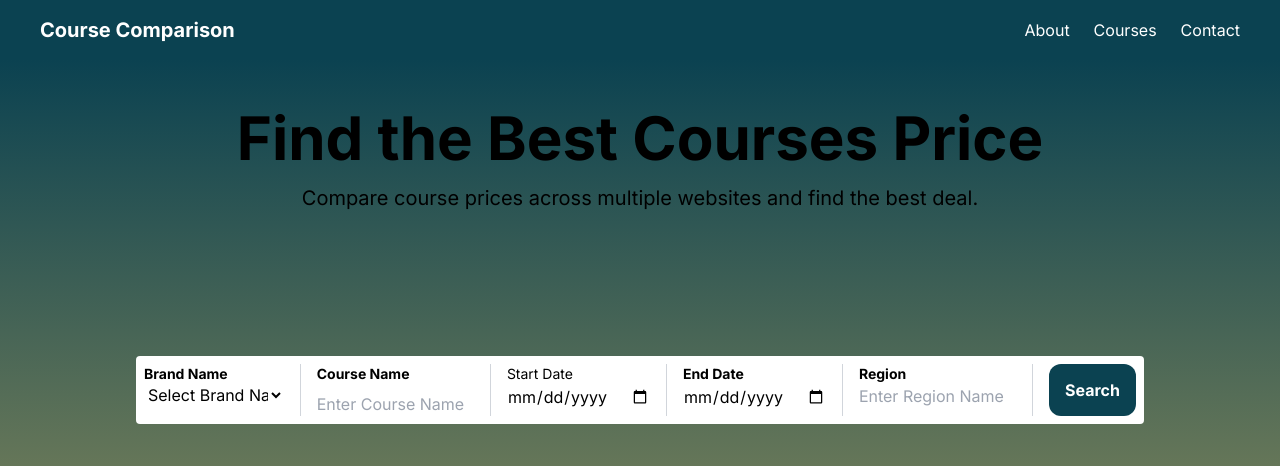
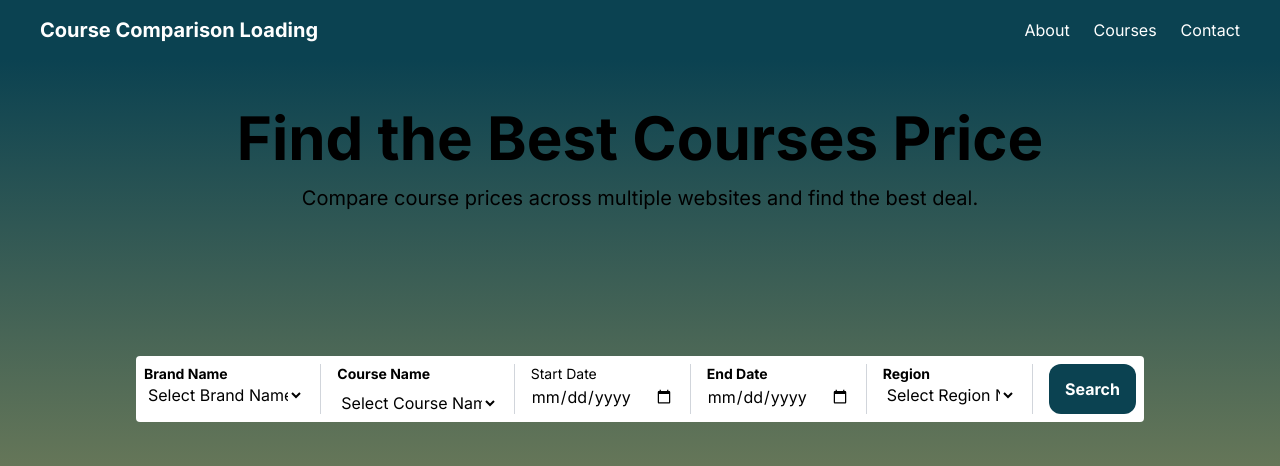
Before and after one commit to Sharandeep-Sandhu/cscanner, a Next.js app: page / in a window 1280 px wide. Shown: the top 466 px of the page. Built offline with nearby package versions, Linux system fonts and the light colour scheme; no server answers.

Commit message:
changed 5 files

```diff
--- a/package.json
+++ b/package.json
@@ -12,10 +12,14 @@
     "@radix-ui/react-icons": "^1.3.0",
     "@radix-ui/react-label": "^2.0.2",
     "@radix-ui/react-slot": "^1.0.2",
+    "body-parser": "^1.20.2",
     "class-variance-authority": "^0.7.0",
     "clsx": "^2.1.1",
+    "express": "^4.19.2",
     "lucide-react": "^0.383.0",
+    "mongoose": "^8.4.1",
     "next": "^14.2.3",
+    "pg": "^8.12.0",
     "react": "^18.3.1",
     "react-dom": "^18.3.1",
     "react-scroll": "^1.9.0",
--- a/src/app/layout.tsx
+++ b/src/app/layout.tsx
@@ -1,7 +1,8 @@
+// layout.tsx
 import type { Metadata } from "next";
 import { Inter } from "next/font/google";
 import "./globals.css";
-import { Component } from "@/components/component/component";
+import Component from "@/components/component/component";
 
 const inter = Inter({ subsets: ["latin"] });
 
@@ -18,9 +19,7 @@ export default function RootLayout({
   return (
     <html lang="en">
       <body className={inter.className}>
-        {/* {children} */}
-      <Component />
-
+        <Component />
       </body>
     </html>
   );
--- a/src/components/component/component.tsx
+++ b/src/components/component/component.tsx
@@ -1,20 +1,37 @@
-import Link from "next/link"
-import { Button } from "@/components/ui/button"
-import { Input } from "@/components/ui/input"
-import { CardContent, Card } from "@/components/ui/card"
-import { Label } from "@/components/ui/label"
-import { Textarea } from "@/components/ui/textarea"
-import { MenuIcon } from "lucide-react"
-import { ArrowRightIcon } from "lucide-react"
+"use client";
+
 import Image from 'next/image';
+import React, { useEffect, useState } from 'react';
+import Link from "next/link";
+import { CardContent, Card } from "@/components/ui/card";
+import { Label } from "@/components/ui/label";
+import { Textarea } from "@/components/ui/textarea";
+import { MenuIcon } from "lucide-react";
+import { Button } from "@/components/ui/button";
+import { Input } from "@/components/ui/input";
 
-export function Component() {
+const Component = () => {
+
+  const [message, setMessage] = useState("Loading")
+
+  useEffect(() => {
+    fetch("http://localhost:8080/name").then(
+      response => response.json()
+    ).then(
+      data => {
+        console.log(data)
+        setMessage(data.message)
+      }
+    )
+  }, [])
+
+
   return (
     <div className="flex flex-col min-h-screen">
       <header className="text-white py-4 px-6 md:px-8 lg:px-10" style={{ backgroundColor: "#0b4251" }}>
         <div className="container mx-auto flex items-center justify-between">
           <Link className="text-xl font-bold" href="#">
-            Course Comparison
+            Course Comparison {message}
           </Link>
           <nav className="hidden md:flex items-center space-x-6">
             <Link href="#about">About</Link>
@@ -49,15 +66,15 @@ export function Component() {
                     <option value="" disabled>Select Brand Name</option>
                     <option value="brand2">ROI</option>
                     <option value="brand3">EC-COUNCIL</option>
-                    <option value="brand3">Fastlane</option>
-                    <option value="brand3">GK</option>
-                    <option value="brand3">Jellyfish</option>
-                    <option value="brand3">Learning Tree</option>
-                    <option value="brand3">Netcom Learning</option>
-                    <option value="brand3">New Horizon</option>
-                    <option value="brand3">Nterone</option>
-                    <option value="brand3">QA</option>
-                    <option value="brand3">Sunset Learning Institute</option>
+                    <option value="brand4">Fastlane</option>
+                    <option value="brand5">GK</option>
+                    <option value="brand6">Jellyfish</option>
+                    <option value="brand7">Learning Tree</option>
+                    <option value="brand8">Netcom Learning</option>
+                    <option value="brand9">New Horizon</option>
+                    <option value="brand10">Nterone</option>
+                    <option value="brand11">QA</option>
+                    <option value="brand12">Sunset Learning Institute</option>
 
                   </select>
                 </div>
@@ -67,13 +84,25 @@ export function Component() {
                   <label htmlFor="course-name" className="text-sm" style={{ fontWeight: "bold" }}>
                     Course Name
                   </label>
-                  <input
+                  <select
                     id="course-name"
-                    type="text"
                     className="w-full bg-transparent focus:outline-none"
-                    placeholder="Enter Course Name"
+                    defaultValue="" // Set the default value as needed
+                  >
+                    <option value="" disabled>Select Course Name</option>
+                    <option value="course1">ROI</option>
+                    <option value="course2">EC-COUNCIL</option>
+                    <option value="course3">Fastlane</option>
+                    <option value="course4">GK</option>
+                    <option value="course5">Jellyfish</option>
+                    <option value="course6">Learning Tree</option>
+                    <option value="course7">Netcom Learning</option>
+                    <option value="course8">New Horizon</option>
+                    <option value="course9">Nterone</option>
+                    <option value="course10">QA</option>
+                    <option value="course11">Sunset Learning Institute</option>
 
-                  />
+                  </select>
                 </div>
                 <div className="border-l border-gray-300 mx-4 hidden md:block"></div>
                 <div className="flex flex-col w-full md:w-auto">
@@ -98,12 +127,16 @@ export function Component() {
                   <label htmlFor="region-name" className="text-sm" style={{ fontWeight: "bold" }}>
                     Region
                   </label>
-                  <input
+                  <select
                     id="region-name"
-                    type="text"
                     className="w-full bg-transparent focus:outline-none"
-                    placeholder="Enter Region Name"
-                  />
+                    defaultValue="" // Set the default value as needed
+                  >
+                    <option value="" disabled>Select Region Name</option>
+                    <option value="region1">UK</option>
+                    <option value="region2">USA</option>
+
+                  </select>
                 </div>
                 <div className="border-l border-gray-300 mx-4 hidden md:block"></div>
                 <button className="bg-[#0b4251] px-4 py-2 text-white w-full md:w-auto" style={{ fontWeight: "bold", borderRadius: "12px" }}>Search</button>
@@ -305,3 +338,5 @@ export function Component() {
     </div>
   )
 }
+
+export default Component
```
Also changed, not shown: server.js (added, +12 -0 lines), 1 other file (tests, documents, lock files or other folders).
